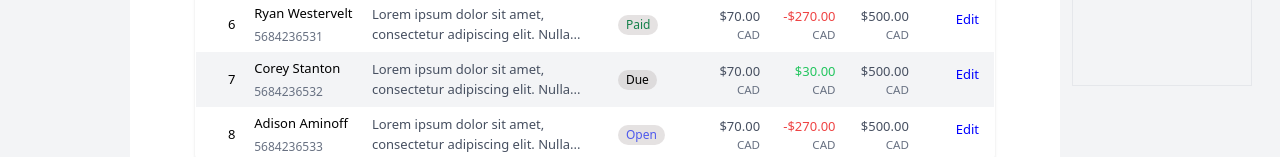
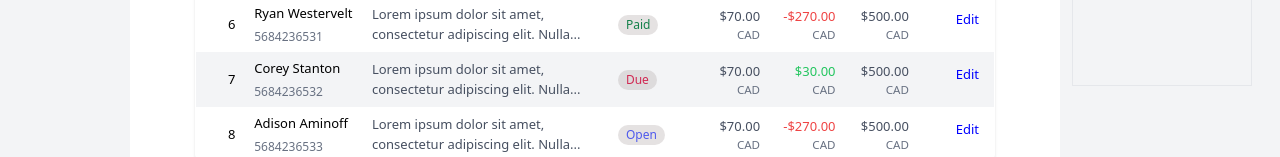
Before and after one commit to pearlodi/toks, a Nuxt app: page / in a window 1280 px wide. Shown: the part 583-740 px from the top of the page. Built offline with nearby package versions, Linux system fonts and the light colour scheme.

Commit message:
Update dataTable.vue

```diff
--- a/components/dataTable.vue
+++ b/components/dataTable.vue
@@ -115,7 +115,7 @@
               <span
                 class="rounded-2xl px-2 py-[1px] font-medium inline-block bg-[#aea6a653] text-[12px]"
                 :class="{
-                  'text-[##D12953] bg-[#FAF0F3]': row.status === 'Due',
+                  'text-[#D12953] bg-[#FAF0F3]': row.status === 'Due',
                   'text-[#14804A] bg-[#E1FCEF]': row.status === 'Paid',
                   'text-[#5A6376] bg-[#E9EDF5]': row.status === 'Inactive',
                   'text-[#4F5AED] bg-[#F0F1FA]': row.status === 'Open',
```
